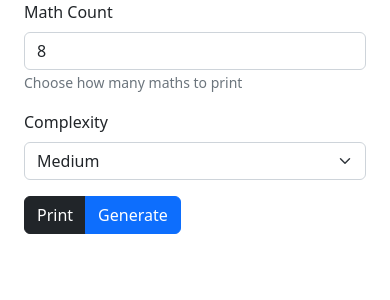
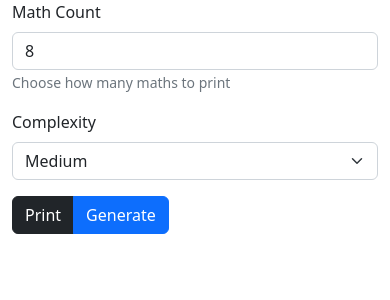
Before and after one commit to prasenjit-net/math-master, a React (Create React App) app: page / in a window 390 px wide. Shown: the top 300 px of the page. Built offline with nearby package versions, Linux system fonts and the light colour scheme.

Commit message:
responsive width

```diff
--- a/src/MathGenerationConfig.tsx
+++ b/src/MathGenerationConfig.tsx
@@ -1,6 +1,6 @@
 import React, {ChangeEvent, FormEvent, useState} from 'react';
 import {Complexity} from "./utils/math";
-import {Button, ButtonGroup, Container, Form} from "react-bootstrap";
+import {Button, ButtonGroup, Container, Form, Row} from "react-bootstrap";
 
 export interface MathGenerationConfigProps {
     onSubmit: (formData: MathConfig) => void;
@@ -39,8 +39,8 @@ const MathGenerationConfig: React.FC<MathGenerationConfigProps> = ({onSubmit}) =
     };
 
     return (
-        <Container className="no-print">
-            <Form onSubmit={handleSubmit}>
+        <Row className="no-print">
+            <Form onSubmit={handleSubmit} className="col-md-6">
                 <Form.Group className="mb-3" controlId="formBasicEmail">
                     <Form.Label>Math Count</Form.Label>
                     <Form.Control type="number" name="count" placeholder="Count" value={formData.count}
@@ -69,7 +69,7 @@ const MathGenerationConfig: React.FC<MathGenerationConfigProps> = ({onSubmit}) =
                     </Button>
                 </ButtonGroup>
             </Form>
-        </Container>
+        </Row>
     );
 };
 
```
